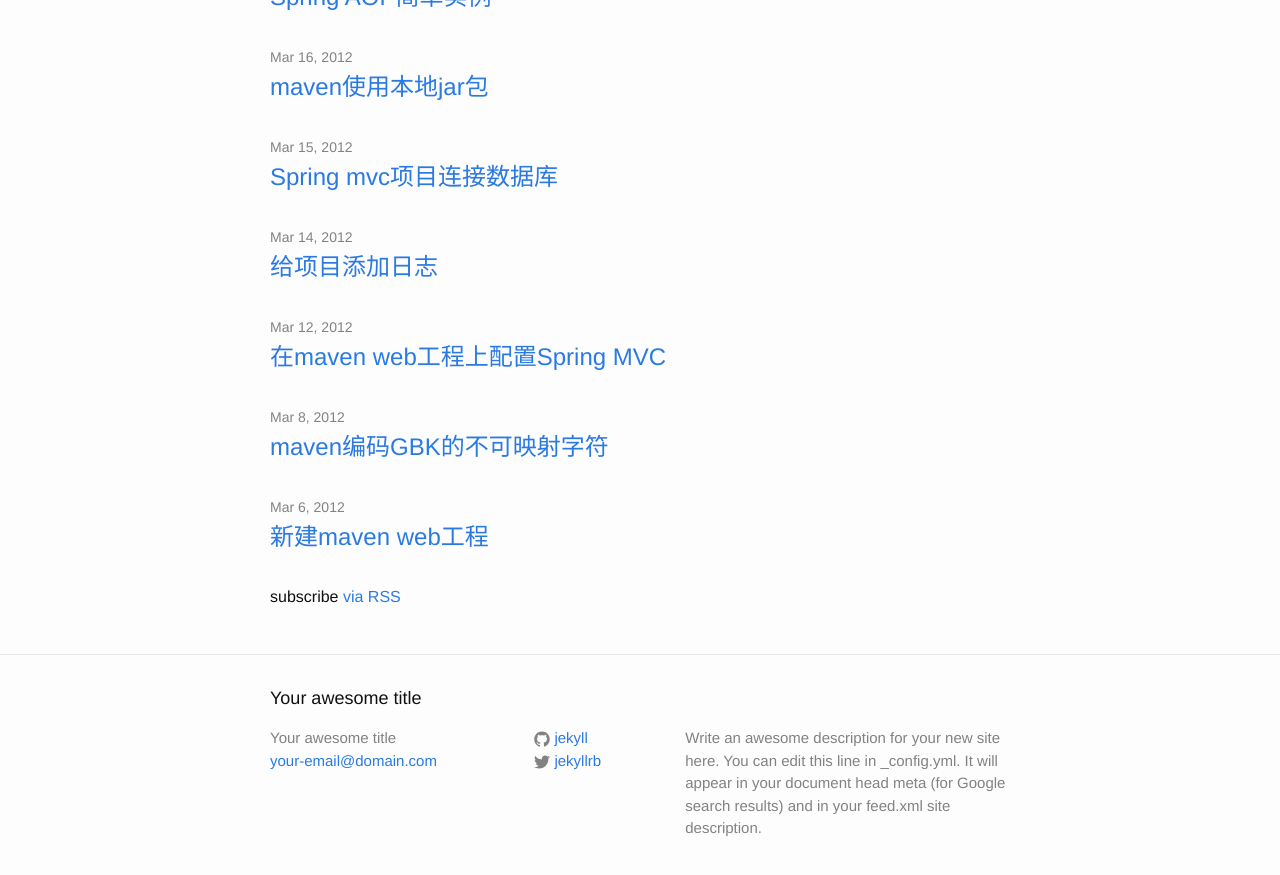
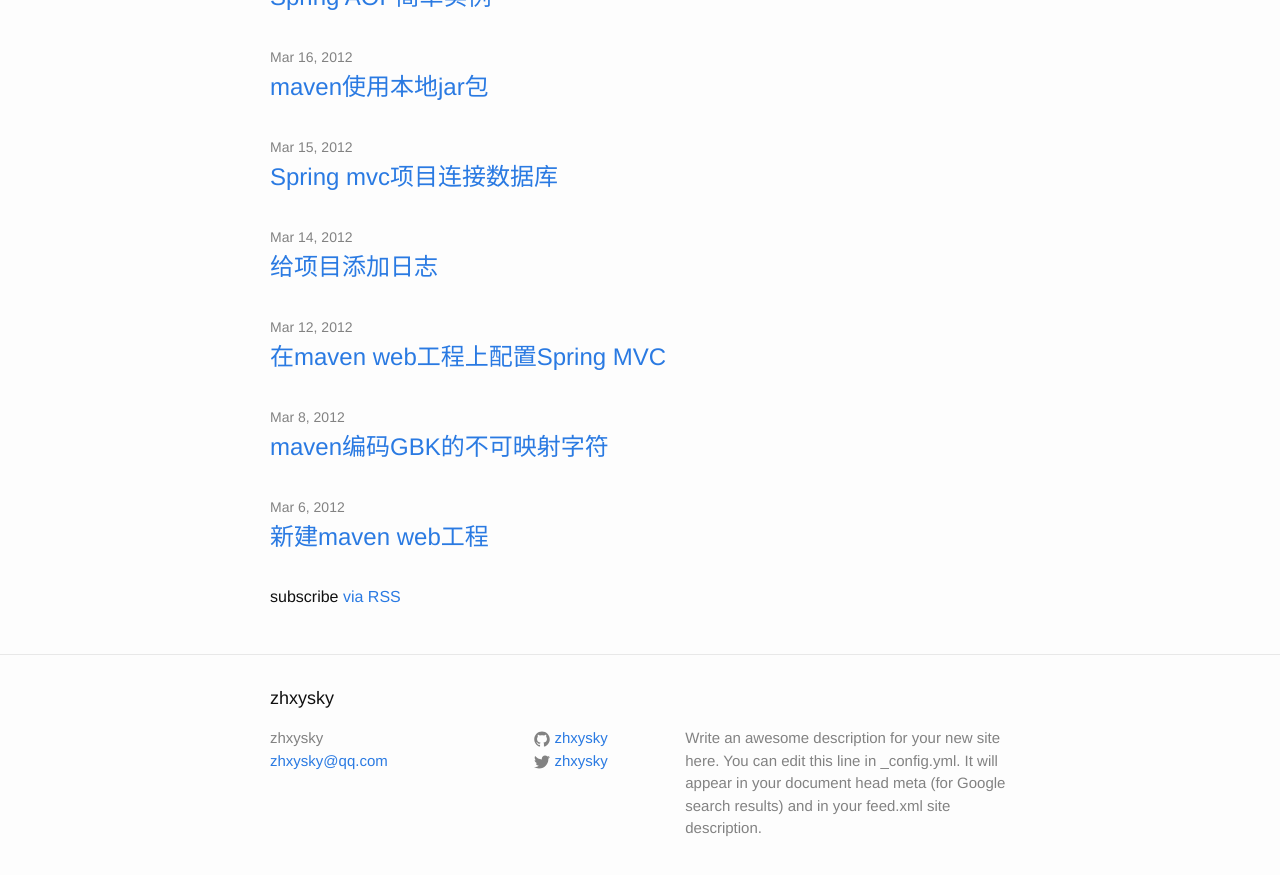
Before and after one commit to zhxysky/zhxysky.github.io, a Jekyll site: the page built from index.html, in a window 1280 px wide and 900 px high, scrolled down 3602 px. Shown: the top 875 px of the window. Built offline with Jekyll 4.4.1, drawn with Linux system fonts in a browser that asks for light colours; some of the changed text lies outside the part shown.

Commit message:
modify title

```diff
--- a/_config.yml
+++ b/_config.yml
@@ -6,16 +6,16 @@
 # 'jekyll serve'. If you change this file, please restart the server process.
 
 # Site settings
-title: Your awesome title
-email: your-email@domain.com
+title: zhxysky
+email: zhxysky@qq.com
 description: > # this means to ignore newlines until "baseurl:"
   Write an awesome description for your new site here. You can edit this
   line in _config.yml. It will appear in your document head meta (for
   Google search results) and in your feed.xml site description.
 baseurl: "" # the subpath of your site, e.g. /blog
-url: "http://yourdomain.com" # the base hostname & protocol for your site
-twitter_username: jekyllrb
-github_username:  jekyll
+url: "http://zhxysky.github.io" # the base hostname & protocol for your site
+twitter_username: zhxysky
+github_username:  zhxysky
 
 # Build settings
 markdown: kramdown
```
